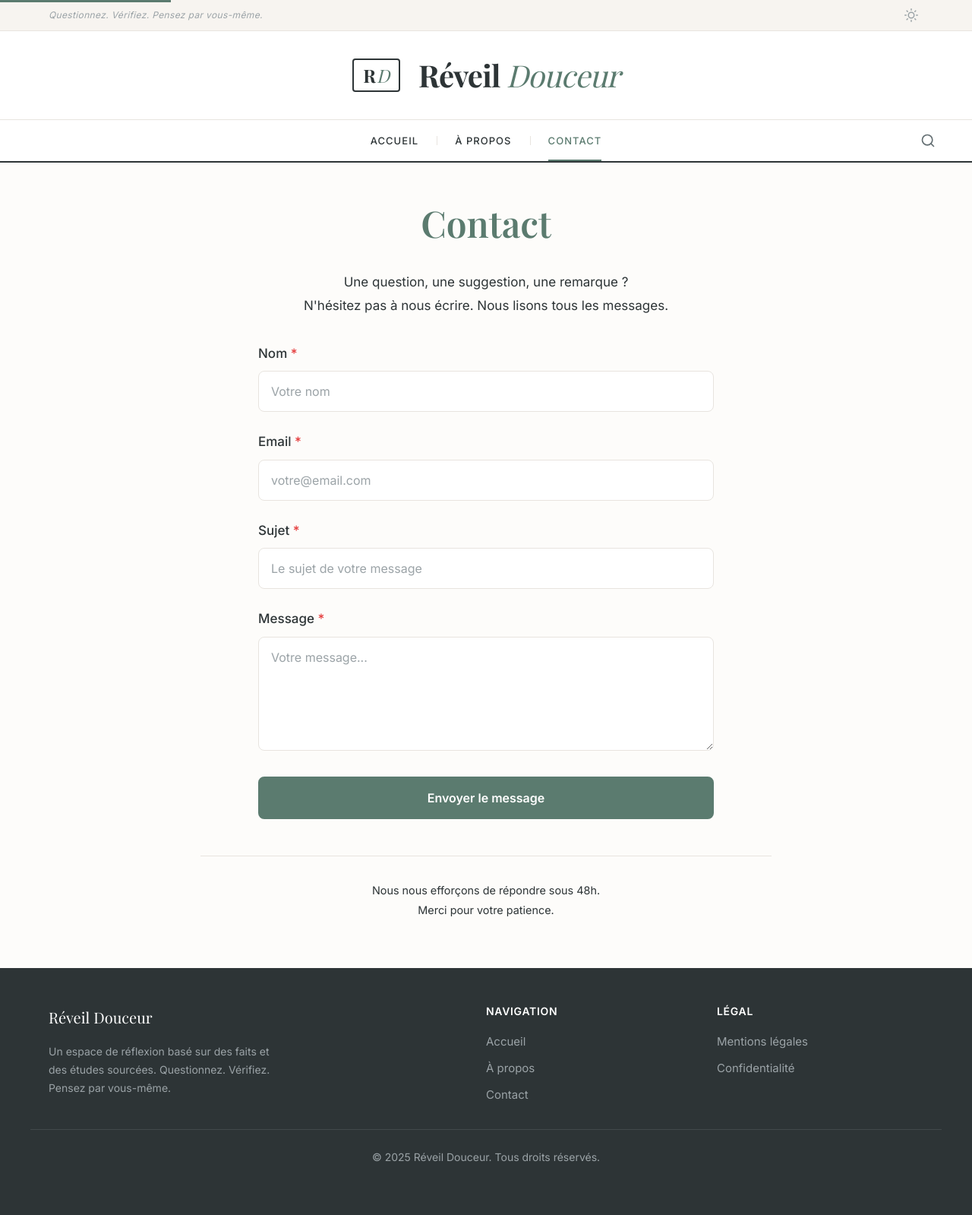
After one commit to friteuseb/reveildouceur, a PHP site: page /contact.php in a window 1280 px wide. The commit adds this page. Shown: the whole page at 76% size. Run offline with PHP 8.4, Linux system fonts and the light colour scheme.

Commit message:
Ajout formulaire de contact avec SMTP Brevo
- contact.php : formulaire sécurisé (CSRF, honeypot)
- includes/Mailer.php : classe SMTP légère sans dépendances
- config/mail.php.example : template de configuration
- Navigation mise à jour (header + footer)
- confidentialite.php : mention du formulaire de contact

🤖 Generated with [Claude Code](https://claude.com/claude-code)

Co-Authored-By: Claude <noreply@anthropic.com>

```diff
--- /dev/null
+++ b/contact.php
@@ -0,0 +1,372 @@
+<?php
+/**
+ * Page de contact avec formulaire sécurisé
+ */
+
+session_start();
+
+// Génération du token CSRF
+if (empty($_SESSION['csrf_token'])) {
+    $_SESSION['csrf_token'] = bin2hex(random_bytes(32));
+}
+
+$message = '';
+$messageType = '';
+$formData = ['name' => '', 'email' => '', 'subject' => '', 'message' => ''];
+
+// Traitement du formulaire
+if ($_SERVER['REQUEST_METHOD'] === 'POST') {
+    // Vérification honeypot (champ caché qui doit rester vide)
+    if (!empty($_POST['website'])) {
+        // Bot détecté, on fait semblant que ça a marché
+        $message = "Votre message a été envoyé. Nous vous répondrons dans les plus brefs délais.";
+        $messageType = 'success';
+    } else {
+        // Vérification CSRF
+        if (!isset($_POST['csrf_token']) || $_POST['csrf_token'] !== $_SESSION['csrf_token']) {
+            $message = "Erreur de sécurité. Veuillez rafraîchir la page et réessayer.";
+            $messageType = 'error';
+        } else {
+            // Récupération et nettoyage des données
+            $formData['name'] = trim(filter_input(INPUT_POST, 'name', FILTER_SANITIZE_SPECIAL_CHARS) ?? '');
+            $formData['email'] = trim(filter_input(INPUT_POST, 'email', FILTER_SANITIZE_EMAIL) ?? '');
+            $formData['subject'] = trim(filter_input(INPUT_POST, 'subject', FILTER_SANITIZE_SPECIAL_CHARS) ?? '');
+            $formData['message'] = trim(filter_input(INPUT_POST, 'message', FILTER_SANITIZE_SPECIAL_CHARS) ?? '');
+
+            // Validation
+            $errors = [];
+
+            if (strlen($formData['name']) < 2) {
+                $errors[] = "Le nom doit contenir au moins 2 caractères.";
+            }
+
+            if (!filter_var($formData['email'], FILTER_VALIDATE_EMAIL)) {
+                $errors[] = "L'adresse email n'est pas valide.";
+            }
+
+            if (strlen($formData['subject']) < 3) {
+                $errors[] = "Le sujet doit contenir au moins 3 caractères.";
+            }
+
+            if (strlen($formData['message']) < 10) {
+                $errors[] = "Le message doit contenir au moins 10 caractères.";
+            }
+
+            if (!empty($errors)) {
+                $message = implode('<br>', $errors);
+                $messageType = 'error';
+            } else {
+                // Envoi de l'email
+                $configFile = __DIR__ . '/config/mail.php';
+
+                if (!file_exists($configFile)) {
+                    $message = "Configuration email manquante. Contactez l'administrateur.";
+                    $messageType = 'error';
+                } else {
+                    $config = require $configFile;
+                    require_once __DIR__ . '/includes/Mailer.php';
+
+                    $mailer = new Mailer($config['smtp']);
+
+                    $emailSubject = "[Réveil Douceur] " . $formData['subject'];
+                    $emailBody = "Nouveau message depuis le formulaire de contact\n";
+                    $emailBody .= "==========================================\n\n";
+                    $emailBody .= "Nom : " . $formData['name'] . "\n";
+                    $emailBody .= "Email : " . $formData['email'] . "\n";
+                    $emailBody .= "Sujet : " . $formData['subject'] . "\n\n";
+                    $emailBody .= "Message :\n" . $formData['message'] . "\n\n";
+                    $emailBody .= "==========================================\n";
+                    $emailBody .= "Envoyé le " . date('d/m/Y à H:i') . "\n";
+                    $emailBody .= "IP : " . ($_SERVER['REMOTE_ADDR'] ?? 'inconnue') . "\n";
+
+                    $sent = $mailer->send(
+                        $config['recipient']['email'],
+                        $config['recipient']['name'],
+                        $emailSubject,
+                        $emailBody
+                    );
+
+                    if ($sent) {
+                        $message = "Votre message a été envoyé. Nous vous répondrons dans les plus brefs délais.";
+                        $messageType = 'success';
+                        // Réinitialiser le formulaire
+                        $formData = ['name' => '', 'email' => '', 'subject' => '', 'message' => ''];
+                        // Régénérer le token CSRF
+                        $_SESSION['csrf_token'] = bin2hex(random_bytes(32));
+                    } else {
+                        $message = "Une erreur est survenue lors de l'envoi. Veuillez réessayer plus tard.";
+                        $messageType = 'error';
+                        // Log l'erreur (optionnel)
+                        error_log("Erreur Mailer: " . $mailer->getLastError());
+                    }
+                }
+            }
+        }
+    }
+}
+?>
+<!DOCTYPE html>
+<html lang="fr">
+<head>
+  <meta charset="UTF-8">
+  <meta name="viewport" content="width=device-width, initial-scale=1.0">
+
+  <!-- SEO Meta Tags -->
+  <title>Contact - Réveil Douceur</title>
+  <meta name="description" content="Contactez-nous pour toute question, suggestion ou remarque concernant Réveil Douceur.">
+  <meta name="robots" content="noindex, nofollow">
+  <link rel="canonical" href="https://reveildouceur.fr/contact.php">
+
+  <!-- Theme Color -->
+  <meta name="theme-color" content="#5B7B6F" media="(prefers-color-scheme: light)">
+  <meta name="theme-color" content="#1A1D1E" media="(prefers-color-scheme: dark)">
+
+  <!-- Favicon -->
+  <link rel="icon" type="image/svg+xml" href="/images/favicon.svg">
+  <link rel="apple-touch-icon" href="/images/apple-touch-icon.png">
+
+  <!-- Fonts -->
+  <link rel="preconnect" href="https://fonts.googleapis.com">
+  <link rel="preconnect" href="https://fonts.gstatic.com" crossorigin>
+  <link href="https://fonts.googleapis.com/css2?family=Inter:wght@400;500;600&family=Playfair+Display:wght@400;600;700&display=swap" rel="stylesheet">
+
+  <!-- Styles -->
+  <link rel="stylesheet" href="/css/style.css">
+  <style>
+    .contact-form {
+      max-width: 600px;
+      margin: 0 auto;
+    }
+
+    .form-group {
+      margin-bottom: 1.5rem;
+    }
+
+    .form-label {
+      display: block;
+      margin-bottom: 0.5rem;
+      font-weight: 500;
+      color: var(--color-text);
+    }
+
+    .form-label .required {
+      color: #e53e3e;
+    }
+
+    .form-input,
+    .form-textarea {
+      width: 100%;
+      padding: 0.75rem 1rem;
+      font-size: 1rem;
+      font-family: inherit;
+      border: 2px solid var(--color-border, #E8E4DF);
+      border-radius: 8px;
+      background: var(--color-surface, #FFFFFF);
+      color: var(--color-text);
+      transition: border-color 0.2s, box-shadow 0.2s;
+    }
+
+    .form-input:focus,
+    .form-textarea:focus {
+      outline: none;
+      border-color: var(--color-primary, #5B7B6F);
+      box-shadow: 0 0 0 3px rgba(91, 123, 111, 0.1);
+    }
+
+    .form-textarea {
+      min-height: 150px;
+      resize: vertical;
+    }
+
+    .form-message {
+      padding: 1rem 1.25rem;
+      border-radius: 8px;
+      margin-bottom: 1.5rem;
+      font-size: 0.95rem;
+    }
+
+    .form-message--success {
+      background: #f0fff4;
+      border: 1px solid #48bb78;
+      color: #276749;
+    }
+
+    .form-message--error {
+      background: #fff5f5;
+      border: 1px solid #fc8181;
+      color: #c53030;
+    }
+
+    [data-theme="dark"] .form-message--success {
+      background: rgba(72, 187, 120, 0.1);
+      color: #68d391;
+    }
+
+    [data-theme="dark"] .form-message--error {
+      background: rgba(252, 129, 129, 0.1);
+      color: #fc8181;
+    }
+
+    .form-submit {
+      width: 100%;
+      padding: 1rem;
+      font-size: 1rem;
+      font-weight: 600;
+      cursor: pointer;
+    }
+
+    /* Honeypot - caché visuellement mais accessible aux bots */
+    .hp-field {
+      position: absolute;
+      left: -9999px;
+      opacity: 0;
+      height: 0;
+      width: 0;
+      z-index: -1;
+    }
+
+    .contact-intro {
+      text-align: center;
+      margin-bottom: 2rem;
+      color: var(--color-text-secondary);
+    }
+
+    .contact-info {
+      margin-top: 3rem;
+      padding-top: 2rem;
+      border-top: 1px solid var(--color-border, #E8E4DF);
+      text-align: center;
+      color: var(--color-text-secondary);
+      font-size: 0.9rem;
+    }
+  </style>
+
+  <!-- Config -->
+  <script src="/js/config.js"></script>
+</head>
+<body>
+  <!-- Skip Link -->
+  <a href="#main-content" class="skip-link">Aller au contenu principal</a>
+
+  <!-- Header -->
+  <?php include 'includes/header.php'; ?>
+
+  <main id="main-content">
+    <article class="article">
+      <header class="article__header">
+        <div class="container">
+          <h1 class="article__title">Contact</h1>
+        </div>
+      </header>
+
+      <div class="container">
+        <div class="article__content">
+          <p class="contact-intro">
+            Une question, une suggestion, une remarque ?<br>
+            N'hésitez pas à nous écrire. Nous lisons tous les messages.
+          </p>
+
+          <?php if ($message): ?>
+          <div class="form-message form-message--<?= $messageType ?>">
+            <?= $message ?>
+          </div>
+          <?php endif; ?>
+
+          <form method="POST" action="" class="contact-form" novalidate>
+            <!-- Token CSRF -->
+            <input type="hidden" name="csrf_token" value="<?= htmlspecialchars($_SESSION['csrf_token']) ?>">
+
+            <!-- Honeypot anti-spam -->
+            <div class="hp-field" aria-hidden="true">
+              <label for="website">Ne pas remplir ce champ</label>
+              <input type="text" name="website" id="website" tabindex="-1" autocomplete="off">
+            </div>
+
+            <div class="form-group">
+              <label for="name" class="form-label">
+                Nom <span class="required">*</span>
+              </label>
+              <input
+                type="text"
+                id="name"
+                name="name"
+                class="form-input"
+                required
+                minlength="2"
+                maxlength="100"
+                value="<?= htmlspecialchars($formData['name']) ?>"
+                placeholder="Votre nom"
+              >
+            </div>
+
+            <div class="form-group">
+              <label for="email" class="form-label">
+                Email <span class="required">*</span>
+              </label>
+              <input
+                type="email"
+                id="email"
+                name="email"
+                class="form-input"
+                required
+                maxlength="255"
+                value="<?= htmlspecialchars($formData['email']) ?>"
+                placeholder="votre@email.com"
+              >
+            </div>
+
+            <div class="form-group">
+              <label for="subject" class="form-label">
+                Sujet <span class="required">*</span>
+              </label>
+              <input
+                type="text"
+                id="subject"
+                name="subject"
+                class="form-input"
+                required
+                minlength="3"
+                maxlength="200"
+                value="<?= htmlspecialchars($formData['subject']) ?>"
+                placeholder="Le sujet de votre message"
+              >
+            </div>
+
+            <div class="form-group">
+              <label for="message" class="form-label">
+                Message <span class="required">*</span>
+              </label>
+              <textarea
+                id="message"
+                name="message"
+                class="form-textarea"
+                required
+                minlength="10"
+                maxlength="5000"
+                placeholder="Votre message..."
+              ><?= htmlspecialchars($formData['message']) ?></textarea>
+            </div>
+
+            <button type="submit" class="btn btn--primary form-submit">
+              Envoyer le message
+            </button>
+          </form>
+
+          <div class="contact-info">
+            <p>
+              Nous nous efforçons de répondre sous 48h.<br>
+              Merci pour votre patience.
+            </p>
+          </div>
+        </div>
+      </div>
+    </article>
+  </main>
+
+  <!-- Footer -->
+  <?php include 'includes/footer.php'; ?>
+
+  <!-- Scripts -->
+  <script src="/js/app.js"></script>
+</body>
+</html>
--- a/includes/footer.php
+++ b/includes/footer.php
@@ -13,6 +13,7 @@
       <ul class="footer__links">
         <li><a href="/" class="footer__link">Accueil</a></li>
         <li><a href="/a-propos.php" class="footer__link">À propos</a></li>
+        <li><a href="/contact.php" class="footer__link">Contact</a></li>
       </ul>
     </div>
 
--- a/includes/header.php
+++ b/includes/header.php
@@ -52,7 +52,8 @@
         $current_page = basename($_SERVER['PHP_SELF']);
         $nav_items = [
           ['href' => '/', 'file' => 'index.php', 'label' => 'Accueil'],
-          ['href' => '/a-propos.php', 'file' => 'a-propos.php', 'label' => 'À propos']
+          ['href' => '/a-propos.php', 'file' => 'a-propos.php', 'label' => 'À propos'],
+          ['href' => '/contact.php', 'file' => 'contact.php', 'label' => 'Contact']
         ];
         foreach ($nav_items as $item):
           $is_active = ($current_page === $item['file']) ? ' nav__link--active' : '';
```
Also changed, not shown: confidentialite.php (+17 -2 lines), includes/Mailer.php (added, +149 -0 lines), 2 other files.
